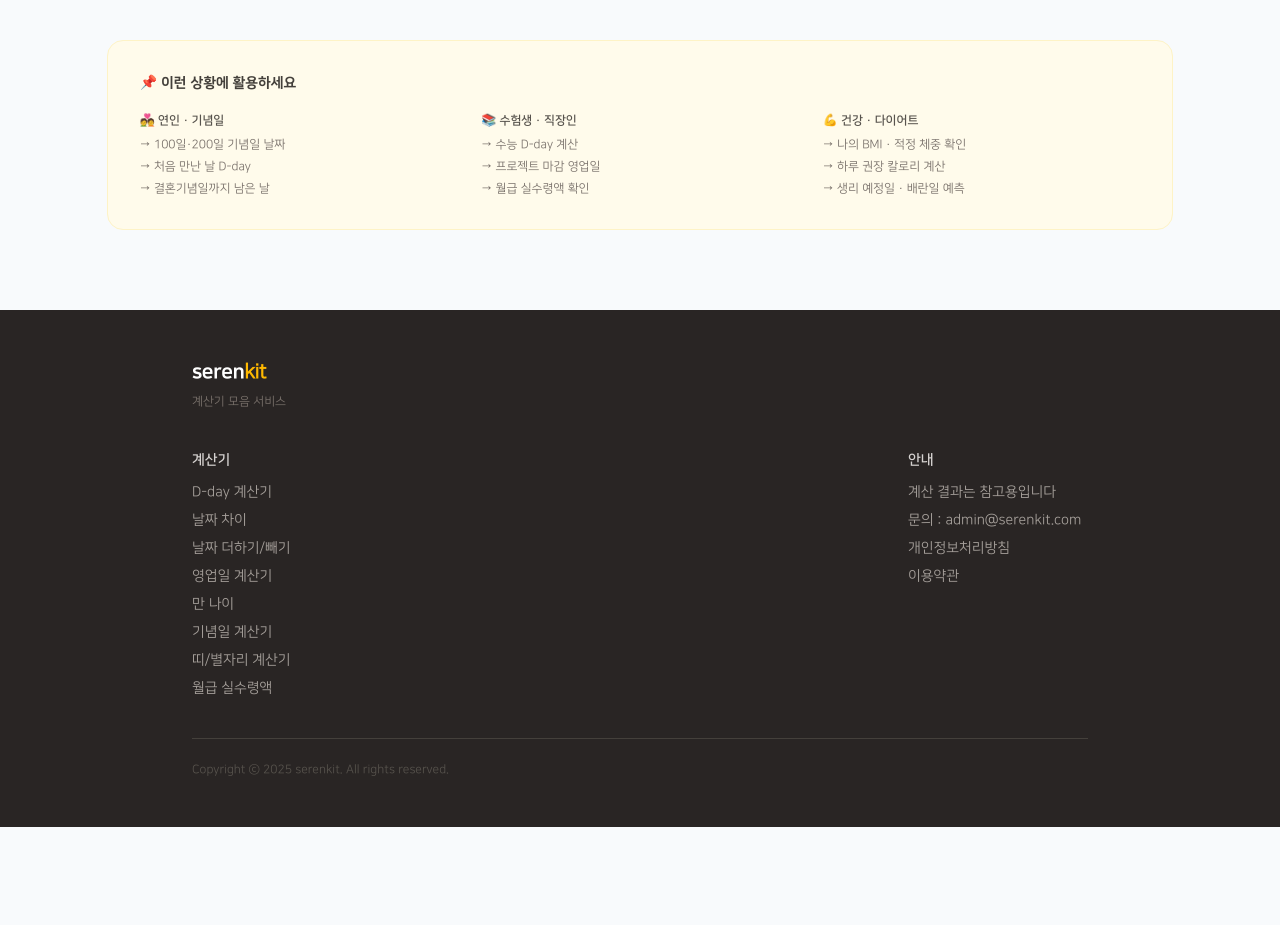
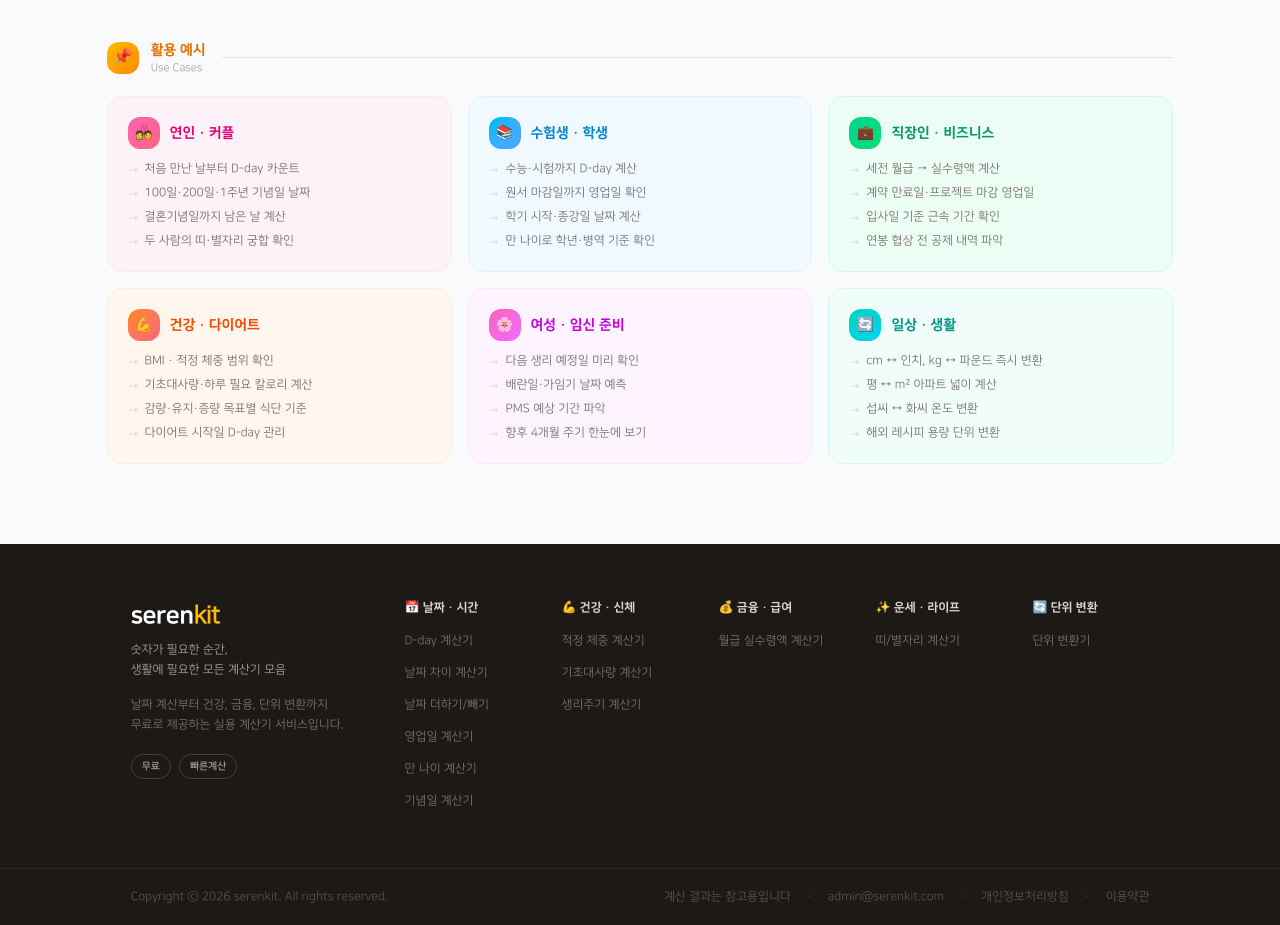
Before and after one commit to Cherisia/serenkit, a Next.js app: page / in a window 1280 px wide. Shown: the part 2094-3019 px from the top of the page. Before the commit the page ends 2921 px from the top, so only its background shows below. Built offline with nearby package versions, Linux system fonts and the light colour scheme.

Commit message:
활용 예시, footer 수정

```diff
--- a/app/page.js
+++ b/app/page.js
@@ -188,34 +188,102 @@ export default function Home() {
 
       {/* 활용 예시 */}
       <section className="container xl:w-10/12 md:w-11/12 w-[92%] mx-auto mt-10">
-        <div className="bg-amber-50 border border-amber-100 rounded-2xl p-6 md:p-8">
-          <h2 className="text-sm font-black text-stone-700 mb-5">📌 이런 상황에 활용하세요</h2>
-          <div className="grid grid-cols-1 md:grid-cols-3 gap-6 text-xs text-stone-500">
-            <article>
-              <h3 className="font-bold text-stone-600 mb-2">💑 연인 · 기념일</h3>
+        <div className="flex items-center gap-3 mb-5">
+          <div className="w-8 h-8 rounded-xl bg-gradient-to-br from-amber-400 to-orange-400 flex items-center justify-center text-base shrink-0">
+            📌
+          </div>
+          <div>
+            <h2 className="text-sm font-black text-amber-600">활용 예시</h2>
+            <p className="text-[11px] text-stone-400">Use Cases</p>
+          </div>
+          <div className="flex-1 h-px bg-stone-200 ml-1" />
+        </div>
+        <div className="grid grid-cols-1 md:grid-cols-2 xl:grid-cols-3 gap-4">
+          {[
+            {
+              icon: '💑', title: '연인 · 커플',
+              color: 'from-pink-400 to-rose-400',
+              bg: 'bg-pink-50', border: 'border-pink-100', titleColor: 'text-pink-600',
+              items: [
+                '처음 만난 날부터 D-day 카운트',
+                '100일·200일·1주년 기념일 날짜',
+                '결혼기념일까지 남은 날 계산',
+                '두 사람의 띠·별자리 궁합 확인',
+              ],
+            },
+            {
+              icon: '📚', title: '수험생 · 학생',
+              color: 'from-sky-400 to-blue-400',
+              bg: 'bg-sky-50', border: 'border-sky-100', titleColor: 'text-sky-600',
+              items: [
+                '수능·시험까지 D-day 계산',
+                '원서 마감일까지 영업일 확인',
+                '학기 시작·종강일 날짜 계산',
+                '만 나이로 학년·병역 기준 확인',
+              ],
+            },
+            {
+              icon: '💼', title: '직장인 · 비즈니스',
+              color: 'from-emerald-400 to-green-400',
+              bg: 'bg-emerald-50', border: 'border-emerald-100', titleColor: 'text-emerald-600',
+              items: [
+                '세전 월급 → 실수령액 계산',
+                '계약 만료일·프로젝트 마감 영업일',
+                '입사일 기준 근속 기간 확인',
+                '연봉 협상 전 공제 내역 파악',
+              ],
+            },
+            {
+              icon: '💪', title: '건강 · 다이어트',
+              color: 'from-orange-400 to-rose-400',
+              bg: 'bg-orange-50', border: 'border-orange-100', titleColor: 'text-orange-600',
+              items: [
+                'BMI · 적정 체중 범위 확인',
+                '기초대사량·하루 필요 칼로리 계산',
+                '감량·유지·증량 목표별 식단 기준',
+                '다이어트 시작일 D-day 관리',
+              ],
+            },
+            {
+              icon: '🌸', title: '여성 · 임신 준비',
+              color: 'from-pink-400 to-fuchsia-400',
+              bg: 'bg-fuchsia-50', border: 'border-fuchsia-100', titleColor: 'text-fuchsia-600',
+              items: [
+                '다음 생리 예정일 미리 확인',
+                '배란일·가임기 날짜 예측',
+                'PMS 예상 기간 파악',
+                '향후 4개월 주기 한눈에 보기',
+              ],
+            },
+            {
+              icon: '🔄', title: '일상 · 생활',
+              color: 'from-teal-400 to-cyan-400',
+              bg: 'bg-teal-50', border: 'border-teal-100', titleColor: 'text-teal-600',
+              items: [
+                'cm ↔ 인치, kg ↔ 파운드 즉시 변환',
+                '평 ↔ m² 아파트 넓이 계산',
+                '섭씨 ↔ 화씨 온도 변환',
+                '해외 레시피 용량 단위 변환',
+              ],
+            },
+          ].map(({ icon, title, color, bg, border, titleColor, items }) => (
+            <article key={title} className={`${bg} ${border} border rounded-2xl p-5`}>
+              <div className="flex items-center gap-2.5 mb-3">
+                <div className={`w-8 h-8 rounded-xl bg-gradient-to-br ${color} flex items-center justify-center text-sm shrink-0`}>
+                  {icon}
+                </div>
+                <h3 className={`text-sm font-black ${titleColor}`}>{title}</h3>
+              </div>
               <ul className="space-y-1.5">
-                <li>→ 100일·200일 기념일 날짜</li>
-                <li>→ 처음 만난 날 D-day</li>
-                <li>→ 결혼기념일까지 남은 날</li>
+                {items.map(item => (
+                  <li key={item} className="flex items-start gap-1.5 text-xs text-stone-500">
+                    <span className="text-stone-300 mt-0.5 shrink-0">→</span>
+                    {item}
+                  </li>
+                ))}
               </ul>
             </article>
-            <article>
-              <h3 className="font-bold text-stone-600 mb-2">📚 수험생 · 직장인</h3>
-              <ul className="space-y-1.5">
-                <li>→ 수능 D-day 계산</li>
-                <li>→ 프로젝트 마감 영업일</li>
-                <li>→ 월급 실수령액 확인</li>
-              </ul>
-            </article>
-            <article>
-              <h3 className="font-bold text-stone-600 mb-2">💪 건강 · 다이어트</h3>
-              <ul className="space-y-1.5">
-                <li>→ 나의 BMI · 적정 체중 확인</li>
-                <li>→ 하루 권장 칼로리 계산</li>
-                <li>→ 생리 예정일 · 배란일 예측</li>
-              </ul>
-            </article>
-          </div>
+          ))}
         </div>
       </section>
 
--- a/components/share/Footer.js
+++ b/components/share/Footer.js
@@ -1,71 +1,116 @@
 import Link from 'next/link'
 
-const links = [
+const categories = [
+  {
+    label: '📅 날짜 · 시간',
+    links: [
       { name: 'D-day 계산기',    url: '/cal/dday' },
-  { name: '날짜 차이',        url: '/cal/date-diff' },
+      { name: '날짜 차이 계산기', url: '/cal/date-diff' },
       { name: '날짜 더하기/빼기', url: '/cal/date-add' },
       { name: '영업일 계산기',    url: '/cal/business-days' },
-  { name: '만 나이',          url: '/cal/age' },
+      { name: '만 나이 계산기',   url: '/cal/age' },
       { name: '기념일 계산기',    url: '/cal/anniversary' },
+    ],
+  },
+  {
+    label: '💪 건강 · 신체',
+    links: [
+      { name: '적정 체중 계산기',  url: '/cal/weight' },
+      { name: '기초대사량 계산기', url: '/cal/calorie' },
+      { name: '생리주기 계산기',   url: '/cal/period' },
+    ],
+  },
+  {
+    label: '💰 금융 · 급여',
+    links: [
+      { name: '월급 실수령액 계산기', url: '/cal/salary' },
+    ],
+  },
+  {
+    label: '✨ 운세 · 라이프',
+    links: [
       { name: '띠/별자리 계산기', url: '/cal/zodiac' },
-  { name: '월급 실수령액',    url: '/cal/salary' },
+    ],
+  },
+  {
+    label: '🔄 단위 변환',
+    links: [
+      { name: '단위 변환기', url: '/cal/unit' },
+    ],
+  },
 ]
 
 export default function Footer() {
   return (
-    <footer className="bg-stone-800">
-      <div className="container mx-auto px-6 xl:px-48 py-12 max-md:py-8">
-        <div className="flex flex-wrap gap-10 text-sm text-stone-400">
+    <footer className="bg-stone-900">
+
+      {/* 메인 푸터 */}
+      <div className="container mx-auto px-6 xl:w-10/12 py-14">
+        <div className="grid grid-cols-1 md:grid-cols-2 xl:grid-cols-[2fr_1fr_1fr_1fr_1fr_1fr] gap-10">
 
           {/* 브랜드 */}
-          <div className="w-full">
-            <strong className="text-xl font-black text-white tracking-tight">
+          <div>
+            <Link href="/">
+              <strong className="text-2xl font-black text-white tracking-tight">
                 seren<span className="text-amber-400">kit</span>
               </strong>
-            <p className="mt-2 text-xs text-stone-500">계산기 모음 서비스</p>
+            </Link>
+            <p className="mt-2 text-xs text-stone-400 leading-relaxed">
+              숫자가 필요한 순간,<br />생활에 필요한 모든 계산기 모음
+            </p>
+            <p className="mt-4 text-xs text-stone-500 leading-relaxed">
+              날짜 계산부터 건강, 금융, 단위 변환까지<br />
+              무료로 제공하는 실용 계산기 서비스입니다.
+            </p>
+            <div className="mt-5 flex flex-wrap gap-2">
+              {['무료', '빠른계산'].map(tag => (
+                <span key={tag} className="text-[10px] font-bold text-stone-400 border border-stone-700 rounded-full px-2.5 py-1">
+                  {tag}
+                </span>
+              ))}
+            </div>
           </div>
 
-          {/* 계산기 목록 */}
-          <nav aria-label="계산기 목록" className="flex-1 min-w-[180px]">
-            <h2 className="font-bold text-stone-300 mb-3">계산기</h2>
+          {/* 카테고리별 링크 */}
+          {categories.map(cat => (
+            <nav key={cat.label} aria-label={cat.label}>
+              <h2 className="text-xs font-black text-stone-300 mb-3 whitespace-nowrap">{cat.label}</h2>
               <ul className="space-y-2">
-              {links.map((l) => (
+                {cat.links.map(l => (
                   <li key={l.url}>
-                  <Link href={l.url} className="hover:text-amber-400 transition-colors">
+                    <Link href={l.url}
+                      className="text-xs text-stone-500 hover:text-amber-400 transition-colors">
                       {l.name}
                     </Link>
                   </li>
                 ))}
               </ul>
             </nav>
+          ))}
 
-          {/* 정보 */}
-          <nav aria-label="안내 및 법적 정보" className="min-w-[180px]">
-            <h2 className="font-bold text-stone-300 mb-3">안내</h2>
-            <ul className="space-y-2">
-              <li>계산 결과는 참고용입니다</li>
-              <li>문의 : admin@serenkit.com</li>
-              <li>
-                <Link href="/privacy" className="hover:text-amber-400 transition-colors">
-                  개인정보처리방침
-                </Link>
-              </li>
-              <li>
-                <Link href="/terms" className="hover:text-amber-400 transition-colors">
-                  이용약관
-                </Link>
-              </li>
-            </ul>
-          </nav>
+        </div>
+      </div>
 
-          {/* 카피라이트 */}
-          <div className="w-full border-t border-stone-700 pt-5">
+      {/* 하단 바 */}
+      <div className="border-t border-stone-800">
+        <div className="container mx-auto px-6 xl:w-10/12 py-5 flex flex-col md:flex-row items-center justify-between gap-3">
           <small className="text-xs text-stone-600">
-              Copyright ⓒ 2025 serenkit. All rights reserved.
+            Copyright ⓒ 2026 serenkit. All rights reserved.
           </small>
+          <div className="flex items-center gap-4 text-xs text-stone-600">
+            <span>계산 결과는 참고용입니다</span>
+            <span className="text-stone-700">·</span>
+            <a href="mailto:admin@serenkit.com" className="hover:text-amber-400 transition-colors">
+              admin@serenkit.com
+            </a>
+            <span className="text-stone-700">·</span>
+            <Link href="/privacy" className="hover:text-amber-400 transition-colors">개인정보처리방침</Link>
+            <span className="text-stone-700">·</span>
+            <Link href="/terms" className="hover:text-amber-400 transition-colors">이용약관</Link>
           </div>
         </div>
       </div>
+
     </footer>
   )
 }
```
Lines whose indentation alone changed are shown as unchanged.
